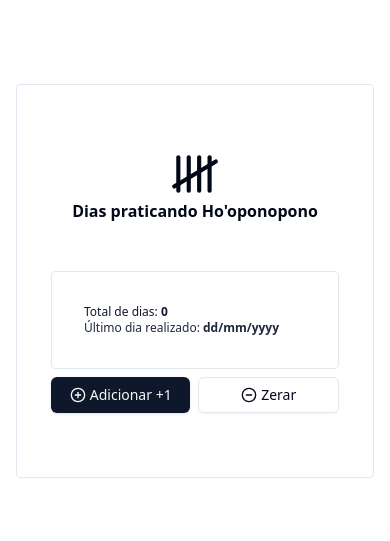
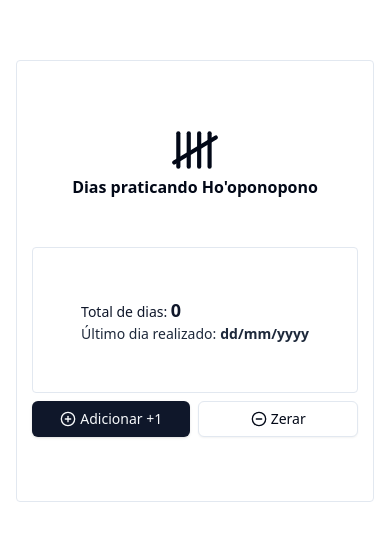
Before and after one commit to IgorAlvesR/day-counter, a React (Vite) app: page / in a window 390 px wide. Shown: the part 141-682 px from the top of the page. Built offline with nearby package versions, Linux system fonts and the light colour scheme; the HTML template or start-up script is replaced by a standard one.

Commit message:
feat: melhora tamanho do texto.

```diff
--- a/src/components/CardAccountantInfo.tsx
+++ b/src/components/CardAccountantInfo.tsx
@@ -6,16 +6,16 @@ type CardAccountantInfoProps = {
 function CardAccountantInfo({ lastDayHeld, total }: CardAccountantInfoProps) {
   return (
     <>
-      <div className="min-w-72 md:min-w-96 flex flex-col rounded border border-slate-200 p-8">
-        <p className="text-xs md:text-lg font-medium text-slate-900">
-          Total de dias: <span className="font-semibold">{total}</span>
+      <div className="min-w-72 md:min-w-96 flex flex-col rounded border border-slate-200 p-12">
+        <p className="text-sm md:text-lg font-medium text-slate-900">
+          Total de dias: <span className="text-lg font-semibold">{total}</span>
         </p>
-        <p className="text-xs md:text-lg font-medium text-slate-800">
+        <p className="text-sm md:text-lg font-medium text-slate-800">
           Último dia realizado:
-          <span className="font-semibold">
+          <span className="text-md font-semibold ml-1">
             {lastDayHeld
               ? new Date(lastDayHeld).toLocaleDateString()
-              : ' dd/mm/yyyy'}
+              : 'dd/mm/yyyy'}
           </span>
         </p>
       </div>
```
